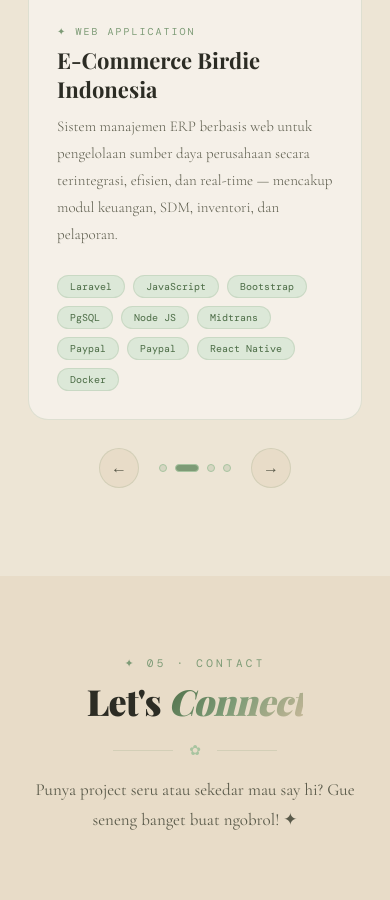
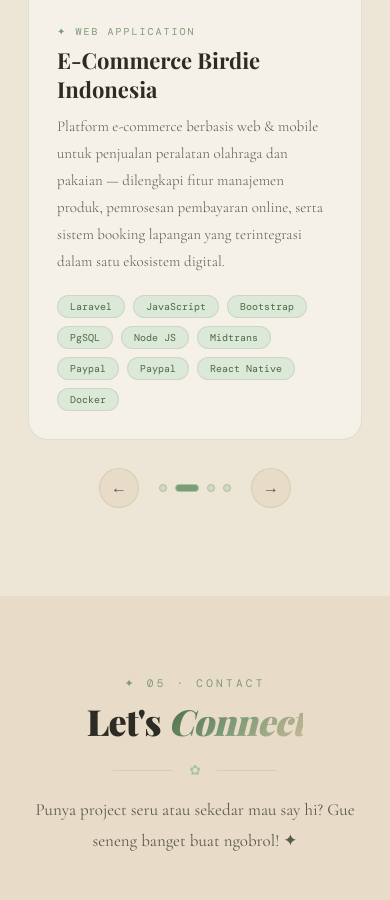
Before and after one commit to muhammad-ari-kuncoro/muhammad-ari-kuncoro.github.io, a plain HTML site: page index.html in a window 390 px wide. Shown: the part 4001-4901 px from the top of the page. Drawn offline with nearby package versions, Linux system fonts and the light colour scheme; a web font is replaced by a local one.

Commit message:
fix: deskripsi project 1

```diff
--- a/index.html
+++ b/index.html
@@ -2179,8 +2179,7 @@
           <div class="proj-body">
             <div class="proj-tag">✦ Web Application</div>
             <div class="proj-title">E-Commerce Birdie Indonesia</div>
-            <p class="proj-desc">Sistem manajemen ERP berbasis web untuk pengelolaan sumber daya perusahaan secara
-              terintegrasi, efisien, dan real-time — mencakup modul keuangan, SDM, inventori, dan pelaporan.</p>
+            <p class="proj-desc">Platform e-commerce berbasis web & mobile untuk penjualan peralatan olahraga dan pakaian — dilengkapi fitur manajemen produk, pemrosesan pembayaran online, serta sistem booking lapangan yang terintegrasi dalam satu ekosistem digital.</p>
             <div class="proj-stack">
               <span class="proj-stack-tag">Laravel</span>
               <span class="proj-stack-tag">JavaScript</span>
```
